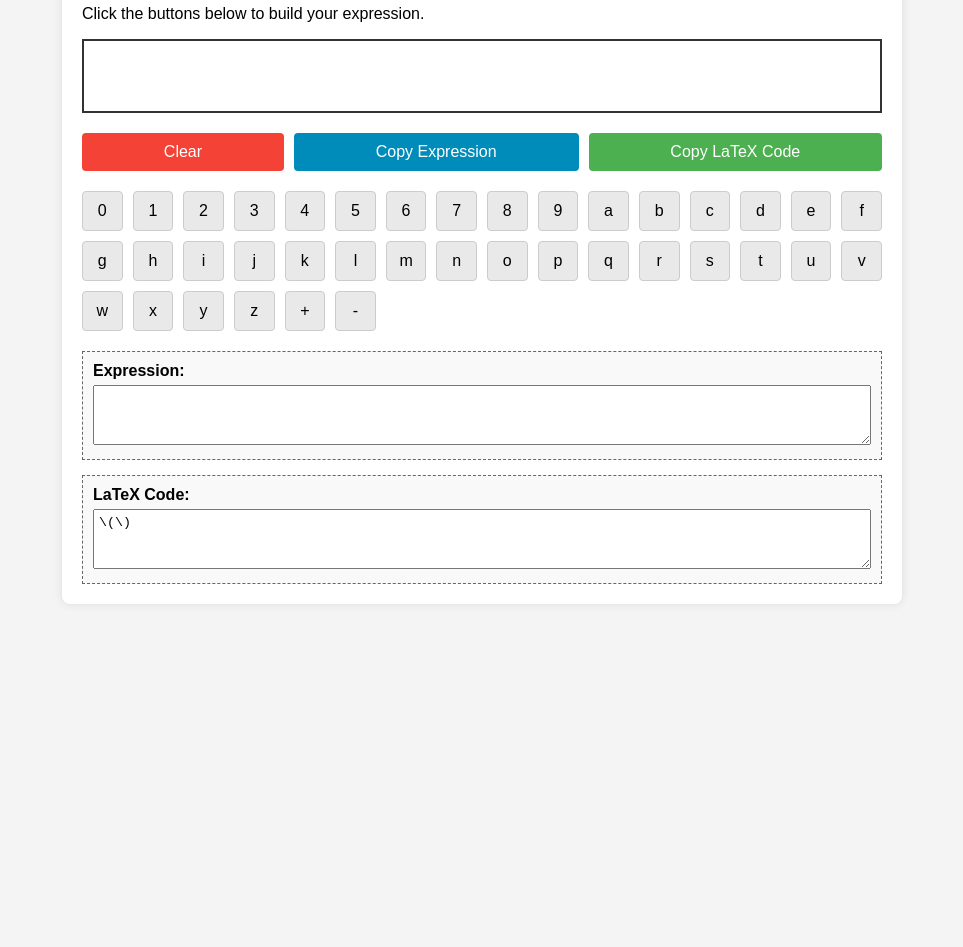
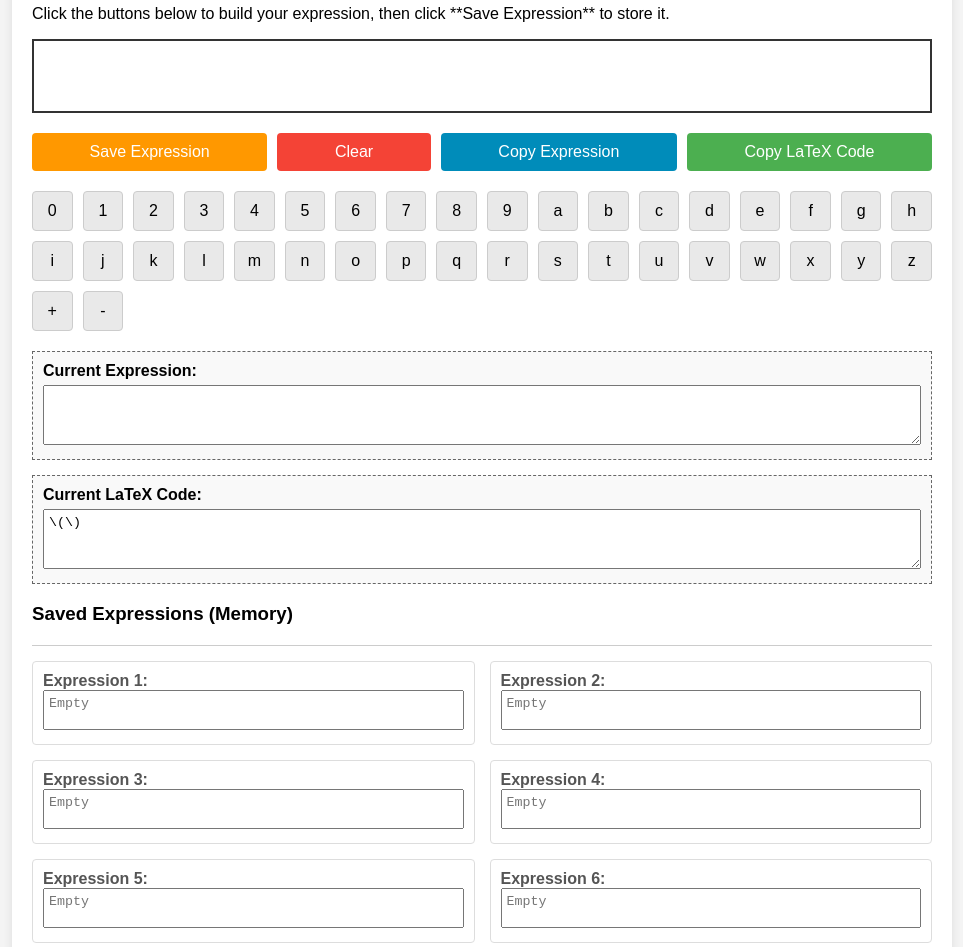
Before and after one commit to cecilsie/DragMath02, a plain HTML site: page index.html in a window 1280 px wide. Shown: the part 111-1058 px from the top of the page, without its empty margins (158-1121 px from the left). Before the commit the page ends 800 px from the top, so only its background shows below. Drawn offline with Linux system fonts and the light colour scheme.

Commit message:
Update index.html

```diff
--- a/index.html
+++ b/index.html
@@ -3,7 +3,7 @@
 <head>
     <meta charset="UTF-8">
     <meta name="viewport" content="width=device-width, initial-scale=1.0">
-    <title>Simple Math Expression Builder</title>
+    <title>Simple Math Expression Builder with Memory</title>
     <style>
         /* CSS for simple styling */
         body {
@@ -12,7 +12,7 @@
             background-color: #f4f4f4;
         }
         .container {
-            max-width: 800px;
+            max-width: 900px; /* Wider to accommodate memory slots */
             margin: auto;
             background: white;
             padding: 20px;
@@ -82,23 +82,57 @@
         #clear-button {
             background-color: #f44336; /* Red */
         }
+        #save-button {
+            background-color: #ff9800; /* Orange - New Save Button */
+        }
         #copy-math-button {
             background-color: #008CBA; /* Blue */
         }
         #copy-latex-button {
             background-color: #4CAF50; /* Green */
         }
+
+        /* Styling for Memory Slots */
+        .memory-grid {
+            display: grid;
+            grid-template-columns: repeat(2, 1fr); /* Two columns for memory slots */
+            gap: 15px;
+            margin-top: 20px;
+            padding-top: 15px;
+            border-top: 1px solid #ccc;
+        }
+        .memory-slot {
+            border: 1px solid #ddd;
+            padding: 10px;
+            border-radius: 4px;
+            background-color: #fff;
+        }
+        .memory-slot label {
+            font-weight: bold;
+            color: #555;
+            margin-bottom: 5px;
+        }
+        .memory-slot textarea {
+            height: 40px;
+            width: 100%;
+            font-family: monospace;
+            padding: 5px;
+            box-sizing: border-box;
+            resize: none;
+            cursor: pointer; /* Indicate they can be selected/copied */
+        }
     </style>
 </head>
 <body>
 
 <div class="container">
-    <h2>🔢 Simple Math Expression Builder</h2>
-    <p>Click the buttons below to build your expression.</p>
+    <h2>🔢 Simple Math Expression Builder with Memory</h2>
+    <p>Click the buttons below to build your expression, then click **Save Expression** to store it.</p>
 
     <div id="display-area"></div>
 
     <div class="controls-row">
+        <button id="save-button" class="control-button">Save Expression</button>
         <button id="clear-button" class="control-button">Clear</button>
         <button id="copy-math-button" class="control-button">Copy Expression</button>
         <button id="copy-latex-button" class="control-button">Copy LaTeX Code</button>
@@ -108,21 +142,23 @@
         </div>
 
     <div class="output-box">
-        <label for="math-expression-output">Expression:</label>
+        <label for="math-expression-output">Current Expression:</label>
         <textarea id="math-expression-output" readonly></textarea>
     </div>
 
     <div class="output-box">
-        <label for="latex-output">LaTeX Code:</label>
+        <label for="latex-output">Current LaTeX Code:</label>
         <textarea id="latex-output" readonly></textarea>
+    </div>
+
+    <h3>Saved Expressions (Memory)</h3>
+    <div class="memory-grid" id="memory-slots-container">
         </div>
 
 </div>
 
 <script>
     // JavaScript Logic
-
-    // Define the symbols based on your requirements
     const symbols = [
         '0', '1', '2', '3', '4', '5', '6', '7', '8', '9',
         'a', 'b', 'c', 'd', 'e', 'f', 'g', 'h', 'i', 'j', 'k', 'l', 'm',
@@ -132,24 +168,23 @@
 
     const displayArea = document.getElementById('display-area');
     const buttonsContainer = document.getElementById('symbol-buttons-container');
+    const memorySlotsContainer = document.getElementById('memory-slots-container');
     const mathOutput = document.getElementById('math-expression-output');
     const latexOutput = document.getElementById('latex-output');
     const clearButton = document.getElementById('clear-button');
+    const saveButton = document.getElementById('save-button'); // New button
     const copyMathButton = document.getElementById('copy-math-button');
     const copyLatexButton = document.getElementById('copy-latex-button');
+
     let currentExpression = '';
+    const MAX_MEMORY_SLOTS = 10;
+    let nextMemorySlot = 1; // Tracks the next slot to save to
 
     // --- 1. Function to update all displays ---
     function updateDisplays() {
-        // Update the main visual display
         displayArea.textContent = currentExpression;
-
-        // Update the Math Expression output box
         mathOutput.value = currentExpression;
-
-        // Update the LaTeX output box
-        // Simple LaTeX: standard symbols are the same, just wrap in $$ or \(. . \),
-        // using \( ... \) for inline math here.
+        // Simple LaTeX: standard symbols are the same, wrap in \( ... \)
         latexOutput.value = '\\(' + currentExpression + '\\)';
     }
 
@@ -159,36 +194,54 @@
         updateDisplays();
     }
 
-    // --- 3. Generate the Symbol Buttons ---
-    symbols.forEach(symbol => {
-        const button = document.createElement('button');
-        button.textContent = symbol;
-        button.className = 'symbol-button';
-        // Use an anonymous function to pass the symbol to the click handler
-        button.addEventListener('click', () => appendSymbol(symbol));
-        buttonsContainer.appendChild(button);
-    });
+    // --- 3. Save Expression Handler ---
+    function saveExpression() {
+        if (currentExpression === '') {
+            alert("The current expression is empty. Nothing to save!");
+            return;
+        }
+        if (nextMemorySlot > MAX_MEMORY_SLOTS) {
+            alert("All 10 memory slots are full. Clear a slot or click an expression box to copy it.");
+            return;
+        }
 
-    // --- 4. Control Button Handlers ---
-    clearButton.addEventListener('click', () => {
-        currentExpression = '';
-        updateDisplays();
-    });
+        const targetSlot = document.getElementById('expression-' + nextMemorySlot);
+        if (targetSlot) {
+            targetSlot.value = currentExpression;
+            // Provide feedback
+            saveButton.textContent = `Saved to Slot ${nextMemorySlot}!`;
+            setTimeout(() => {
+                saveButton.textContent = 'Save Expression';
+            }, 1500);
+
+            // Move to the next slot
+            nextMemorySlot++;
+        }
+    }
+
+    // --- 4. Control Button Handlers (Clear/Copy) ---
 
     // Helper function for copying text
     function copyText(textareaElement, buttonElement) {
-        // Select the text field
         textareaElement.select();
-        // Copy the text inside the text field
         document.execCommand('copy');
 
-        // Provide temporary feedback
+        // Provide temporary feedback if a button is passed
+        if (buttonElement) {
             const originalText = buttonElement.textContent;
             buttonElement.textContent = 'Copied!';
             setTimeout(() => {
                 buttonElement.textContent = originalText;
             }, 1500);
         }
+    }
+
+    clearButton.addEventListener('click', () => {
+        currentExpression = '';
+        updateDisplays();
+    });
+
+    saveButton.addEventListener('click', saveExpression);
 
     copyMathButton.addEventListener('click', () => {
         copyText(mathOutput, copyMathButton);
@@ -198,6 +251,41 @@
         copyText(latexOutput, copyLatexButton);
     });
 
+    // --- 5. Initial Generation Functions ---
+
+    // Generate the Symbol Buttons
+    symbols.forEach(symbol => {
+        const button = document.createElement('button');
+        button.textContent = symbol;
+        button.className = 'symbol-button';
+        button.addEventListener('click', () => appendSymbol(symbol));
+        buttonsContainer.appendChild(button);
+    });
+
+    // Generate the Memory Slots
+    for (let i = 1; i <= MAX_MEMORY_SLOTS; i++) {
+        const slotDiv = document.createElement('div');
+        slotDiv.className = 'memory-slot';
+
+        const label = document.createElement('label');
+        label.textContent = `Expression ${i}:`;
+
+        const textarea = document.createElement('textarea');
+        textarea.id = `expression-${i}`;
+        textarea.readOnly = true;
+        textarea.placeholder = 'Empty';
+
+        // Allow clicking the memory slot to copy its content
+        textarea.addEventListener('click', () => {
+            copyText(textarea, null); // Pass null for buttonElement as we don't need button feedback
+            alert(`Expression ${i} copied to clipboard!`);
+        });
+
+        slotDiv.appendChild(label);
+        slotDiv.appendChild(textarea);
+        memorySlotsContainer.appendChild(slotDiv);
+    }
+
     // Initialize displays
     updateDisplays();
 
```
Lines whose indentation alone changed are shown as unchanged.
